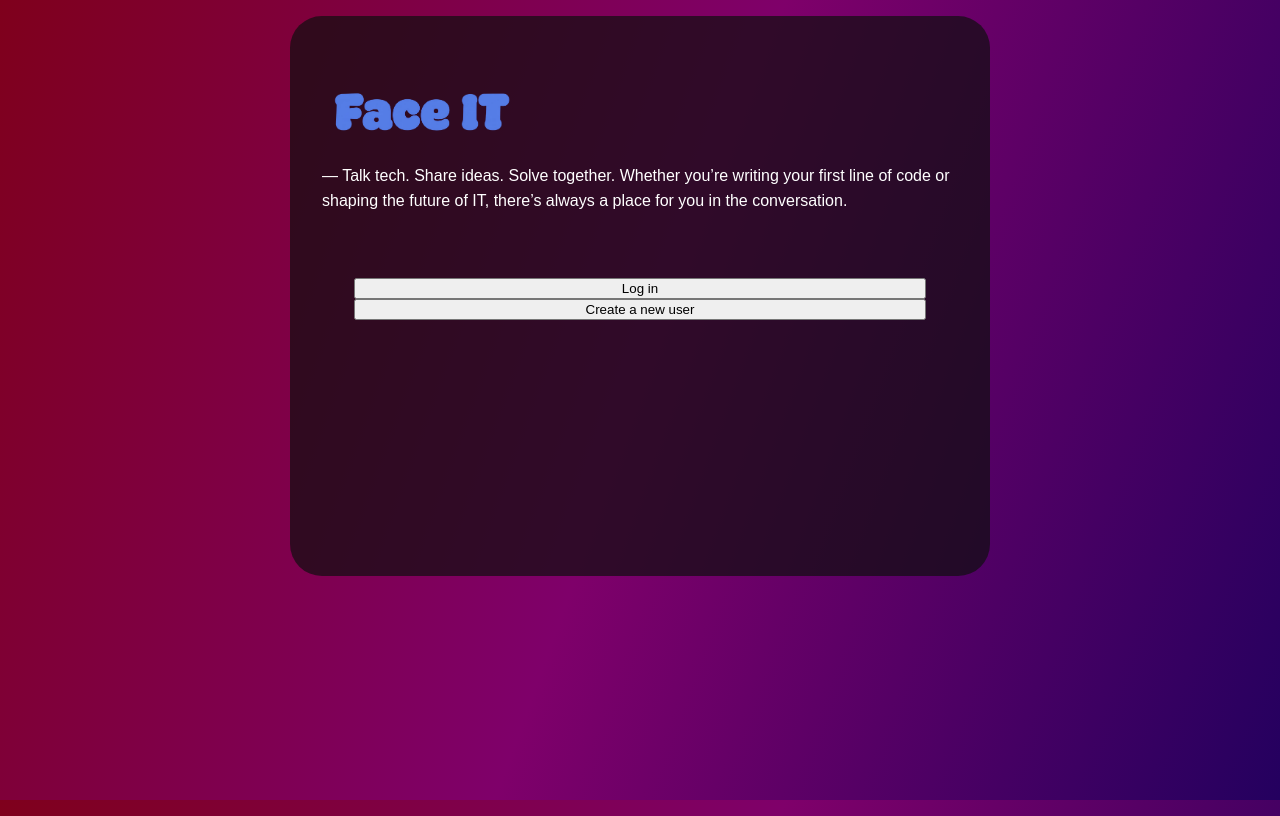
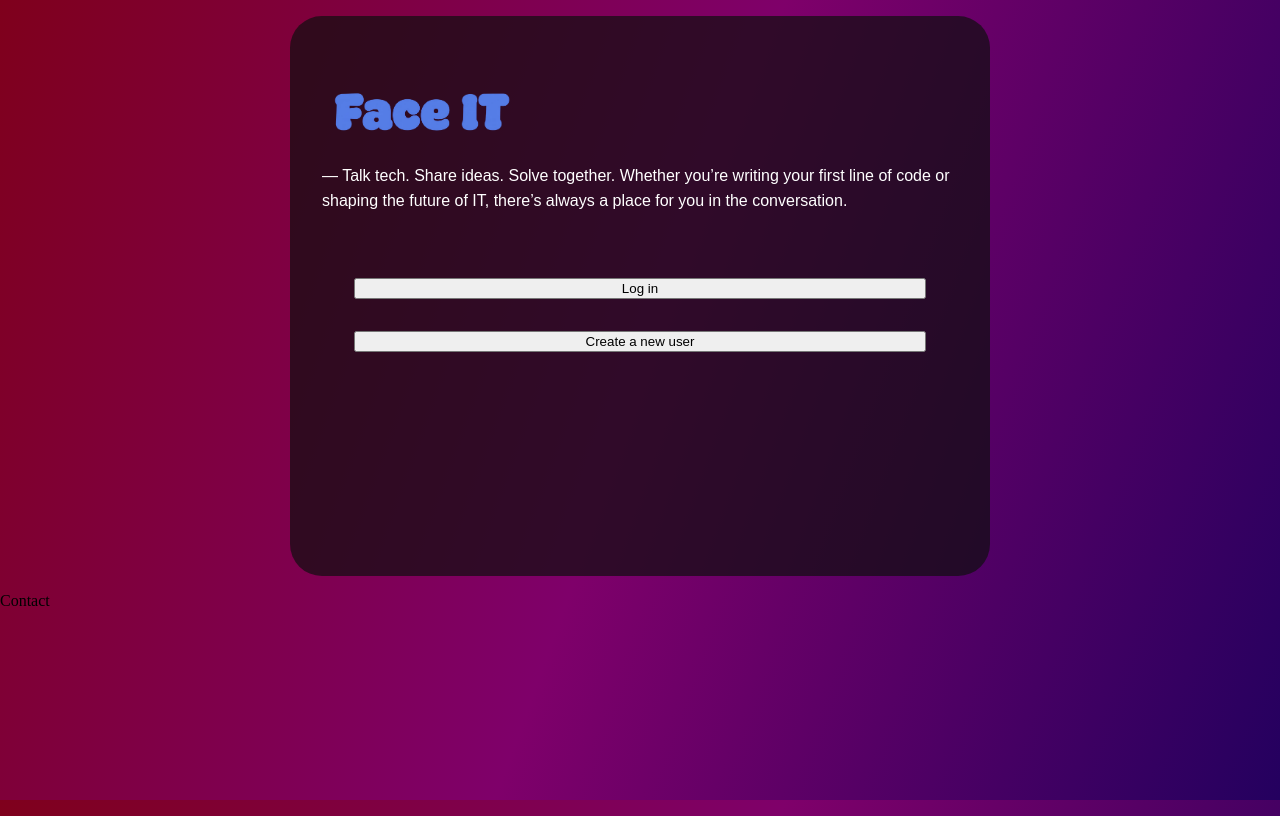
Before and after one commit to emilyeriksson-rgb/systemutveckling-uppgift-2, a PHP site: page / in a window 1280 px wide. Run offline with PHP 8.4, Linux system fonts and the light colour scheme; some web fonts are replaced.

Commit message:
Update login page and add ER diagram

```diff
--- a/html/index.php
+++ b/html/index.php
@@ -29,6 +29,9 @@ $page_name = 'Face IT';
                 <button type="button" class="secondary-btn">Create a new user</button>
             </section>
         </section>
+        <footer>
+            <p>Contact</p><!-- <P>log out</p> -->
+</footer>
     </main>
 
 </body>
--- a/html/style.css
+++ b/html/style.css
@@ -106,6 +106,6 @@ background-color: rgb(15 15 15 / 70%);
 .two-buttons {
     display: flex;
     flex-direction: column;
-    gap 2rem;
+    gap: 2rem;
     margin: 4rem;
 }
```
Also changed, not shown: README.md (added), 1 other file.
